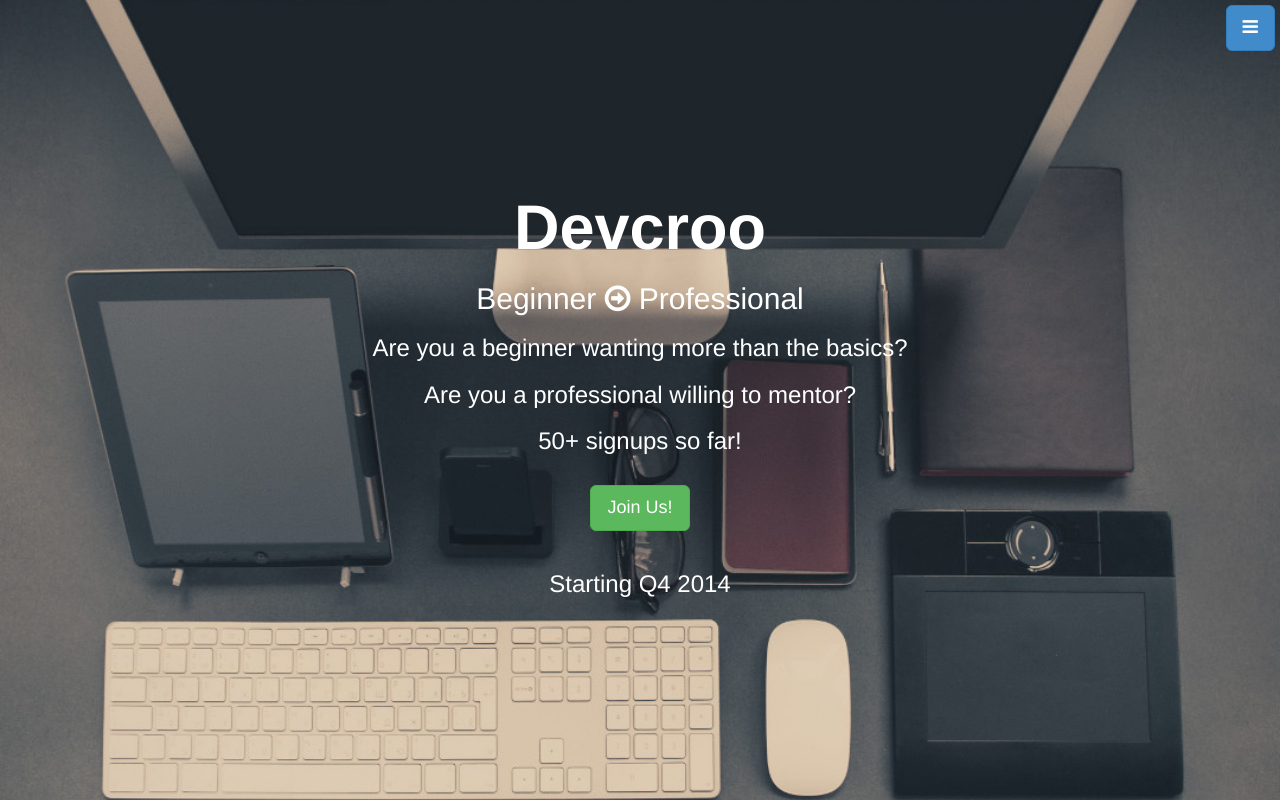
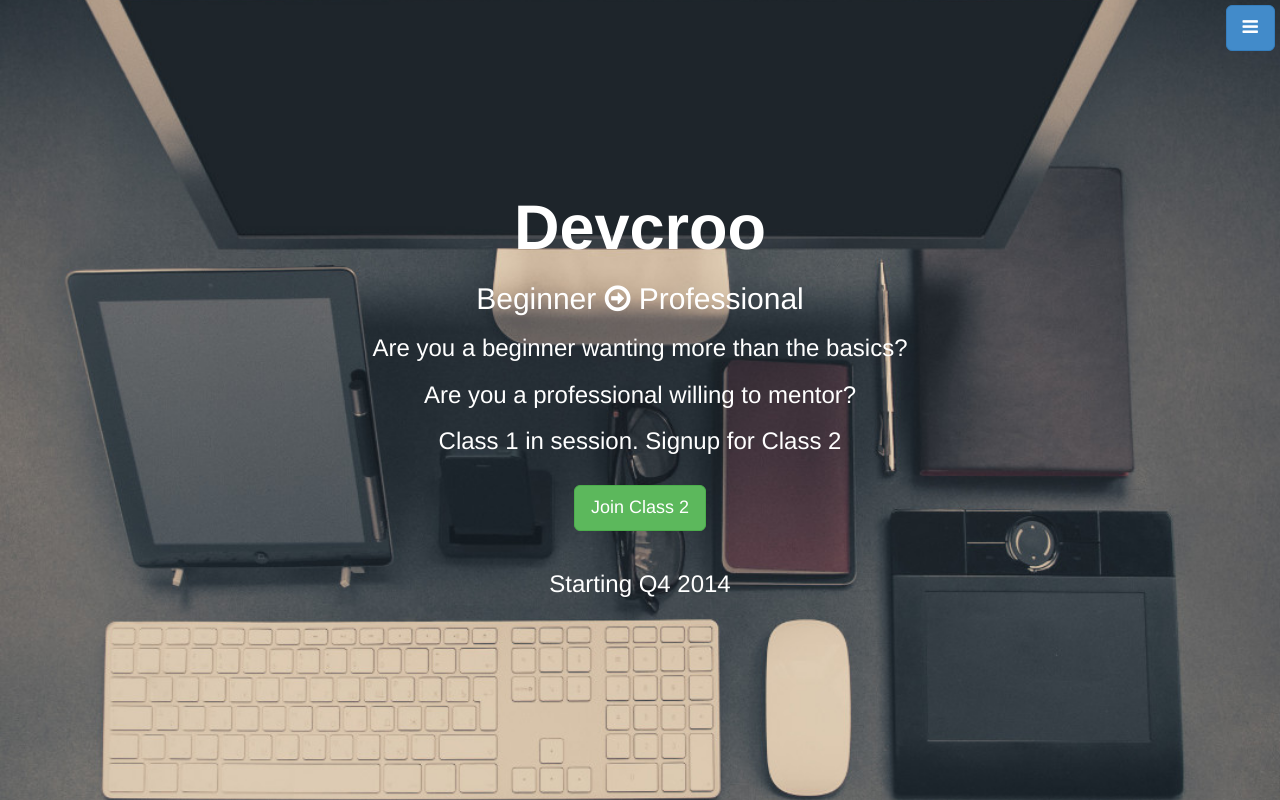
Before and after one commit to devcroo/devcroo.github.io, a plain HTML site: page index.html in a window 1280 px wide. Shown: the top 800 px of the page. Drawn offline with Linux system fonts and the light colour scheme.

Commit message:
Added link to class 2.

```diff
--- a/index.html
+++ b/index.html
@@ -54,11 +54,11 @@
                 Are you a professional willing to mentor?
             </h3>
             <h3>
-                50+ signups so far!
+                Class 1 in session. Signup for Class 2
             </h3>
 
         </br>
-            <a href="http://po.st/presign" class="btn btn-success btn-lg">Join Us!</a>
+            <a href="http://po.st/presign2" class="btn btn-success btn-lg">Join Class 2</a>
         </br>
         </br>
             <h3 color:"#FFFFFF">Starting Q4 2014</h3>
@@ -224,7 +224,7 @@
         <div class="container">
             <div class="row">
                 <div class="col-md-6 col-md-offset-3 text-center">
-                    <a href="http://po.st/presign" class="btn btn-success btn-lg">Join Us!</a>
+                    <a href="http://po.st/presign2" class="btn btn-success btn-lg">Join Class 2</a>
                     </br>
                     </br>
                     <ul class="list-inline">
```
